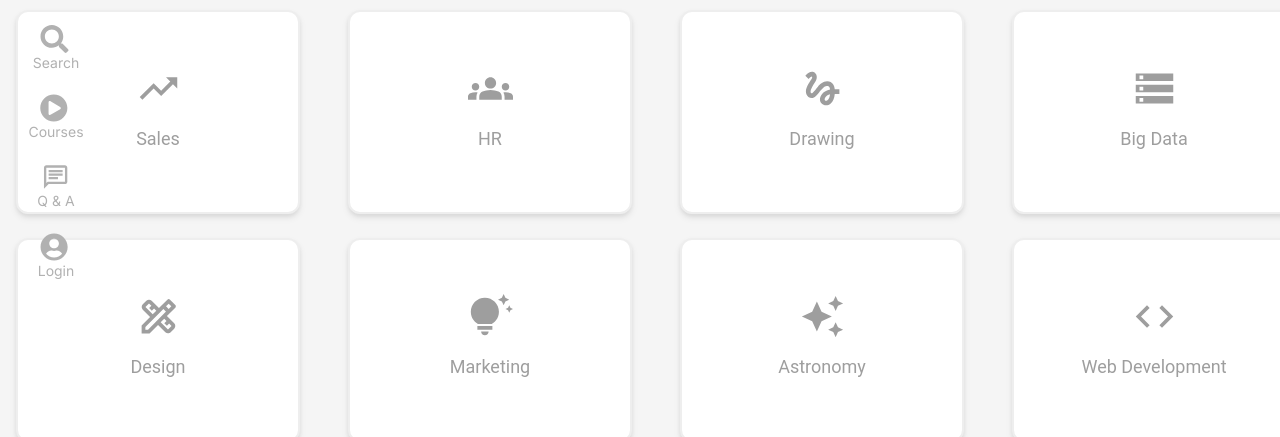
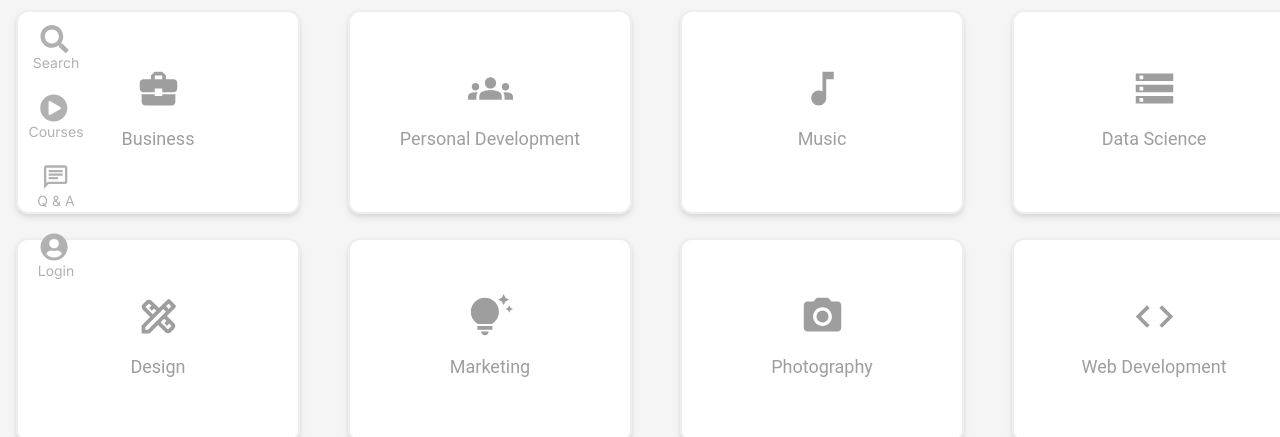
Before and after one commit to 202303-PRM-TR-FEW/Learning-app-team-5, a Next.js app: page /en/home in a window 1280 px wide. Both pictures are taken after a click on the button "Show More". Shown: the part 206-643 px from the top of the page. Built offline with nearby package versions, Linux system fonts and the light colour scheme; no server answers; the database is empty.

Commit message:
Categories page Fixes #33

```diff
--- a/app/[locale]/(main)/home/[gategory]/page.jsx
+++ b/app/[locale]/(main)/home/[gategory]/page.jsx
@@ -1,6 +1,15 @@
+import CourseDisplayPage from "@/components/course-general-components/CourseDisplayPage";
+
 const page = ({ params }) => {
-  console.log(params);
-  return <div>page</div>;
+  return (
+    <div className="min-h-screen">
+      <CourseDisplayPage
+        pageTitle={params.gategory}
+        navigationPath={"./"}
+        navigationName={"Home"}
+      />
+    </div>
+  );
 };
 
 export default page;
--- a/components/course-general-components/CourseList.jsx
+++ b/components/course-general-components/CourseList.jsx
@@ -1,5 +1,4 @@
 "use client";
-import React from "react";
 import { useEffect, useState } from "react";
 import { db } from "../../firebase";
 import { getDocs, collection } from "firebase/firestore";
@@ -8,6 +7,7 @@ import { Spinner } from "@material-tailwind/react";
 import NavigateNextOutlinedIcon from "@mui/icons-material/NavigateNextOutlined";
 import Link from "next/link";
 import { useTranslations } from "next-intl";
+import { UserAuth } from "@/app/context/AuthContext";
 
 function CourseList({
   onCourseClick,
@@ -18,7 +18,8 @@ function CourseList({
 }) {
   const [courses, setCourses] = useState([]);
   const [isLoading, setIsLoading] = useState(true);
-  const t =useTranslations("Courses")
+  const { user } = UserAuth();
+  const t = useTranslations("Courses");
 
   const coursesCollection = collection(db, "course-data");
 
@@ -49,9 +50,9 @@ function CourseList({
 
   const coursesToPull = courses.filter((course) => {
     if (pageTitle === t("title-1")) {
-      return course.isRegistered.includes(user.uid);
+      return course.isRegistered.includes(user ? user.uid : "");
     } else if (pageTitle === t("title-2")) {
-      return course.isSaved.includes(user.uid);
+      return course.isSaved.includes(user ? user.uid : "");
     } else if (pageTitle === course.category) {
       return course.category;
     } else {
--- a/components/course-general-components/CourseOverview.jsx
+++ b/components/course-general-components/CourseOverview.jsx
@@ -39,7 +39,9 @@ function CourseOverview({ selectedCourse }) {
       <div className="flex flex-col bg-[rgba(251,_251,_251,_0.5)] dark:bg-indigoDay p-4 m-4 rounded-2xl shadow-md justify-center items-center ">
         <div className="flex w-full justify-center items-center">
           <WavingHandOutlinedIcon className="text-[#56a0fe] text-6xl h-1/2 mr-2" />
-          <h1 className="text-2xl font-bold text-[#56a0fe]">{t("Message-1")}</h1>
+          <h1 className="text-2xl font-bold text-[#56a0fe]">
+            {t("Message-1")}
+          </h1>
         </div>
         {showArrowIcons && (
           <div className="flex w-full justify-center items-center">
@@ -52,14 +54,13 @@ function CourseOverview({ selectedCourse }) {
     );
   }
   return (
-    <div className="flex flex-col bg-white dark:bg-indigoDay p-4 m-4 rounded-2xl shadow-md justify-between ">
+    <div className="flex flex-col bg-white dark:bg-indigoDay  p-4 m-4 rounded-2xl shadow-md justify-between">
       {/* IDENTITY */}
-      <div className="lg:h-2/3 w-auto lg:flex lg:flex-col lg:justify-between grid grid-cols-2 lg:mb-2 mb-6 h-full">
+      <div className=" w-auto lg:flex lg:flex-col lg:justify-between grid grid-cols-2 lg:mb-2 mb-6">
         {/* IMAGE OR VIDEO  */}
         <div
-          className="hidden sm:block h-[300px] p-4 rounded-2xl w-full lg:w-full"
+          className="hidden sm:block h-[350px] p-4 rounded-2xl w-full lg:w-full"
           style={{
-
             backgroundImage: `url(${selectedCourse.courseImage})`,
             backgroundSize: "cover",
             backgroundPosition: "center",
@@ -142,13 +143,17 @@ function CourseOverview({ selectedCourse }) {
       {/* PREVIEW AND ENROLL BUTTONS */}
       <div className="flex justify-between my-4">
         <CourseButton
-          buttonName={selectedCourse.isRegistered ? t("Button-1") : t("Button-2")}
+          buttonName={
+            selectedCourse.isRegistered ? t("Button-1") : t("Button-2")
+          }
           handleClick={() =>
             console.log("add preview page navigation to handleClick function")
           }
         />
         <CourseButton
-          buttonName={selectedCourse.isRegistered ? t("Button-3"): t("Button-4")}
+          buttonName={
+            selectedCourse.isRegistered ? t("Button-3") : t("Button-4")
+          }
           handleClick={() =>
             console.log("add enroll page navigation to handleClick function")
           }
--- a/components/home-page-components/Categories.jsx
+++ b/components/home-page-components/Categories.jsx
@@ -1,10 +1,11 @@
 "use client";
 import { useState, useEffect } from "react";
 import dynamic from "next/dynamic";
-
-const TrendingUpIcon = dynamic(() => import("@mui/icons-material/TrendingUp"));
+const BusinessCenterIcon = dynamic(() =>
+  import("@mui/icons-material/BusinessCenter")
+);
 const GroupsIcon = dynamic(() => import("@mui/icons-material/Groups"));
-const GestureIcon = dynamic(() => import("@mui/icons-material/Gesture"));
+const MusicNoteIcon = dynamic(() => import("@mui/icons-material/MusicNote"));
 const StorageOutlinedIcon = dynamic(() =>
   import("@mui/icons-material/StorageOutlined")
 );
@@ -14,35 +15,35 @@ const DesignServicesOutlinedIcon = dynamic(() =>
 const TipsAndUpdatesIcon = dynamic(() =>
   import("@mui/icons-material/TipsAndUpdates")
 );
-const AutoAwesomeIcon = dynamic(() =>
-  import("@mui/icons-material/AutoAwesome")
+const PhotoCameraIcon = dynamic(() =>
+  import("@mui/icons-material/PhotoCamera")
 );
 const CodeIcon = dynamic(() => import("@mui/icons-material/Code"));
 import Link from "next/link";
 import { useTranslations } from "next-intl";
 
 function Categories() {
- const t = useTranslations('Home')
+  const t = useTranslations("Home");
   const categories = [
     {
       name: `${t("Sales")}`,
-      icon: <TrendingUpIcon style={{ fontSize: 45 }} />,
-      slug: "sales",
+      icon: <BusinessCenterIcon style={{ fontSize: 45 }} />,
+      slug: "business",
     },
     {
       name: `${t("HR")}`,
       icon: <GroupsIcon style={{ fontSize: 45 }} />,
-      slug: "hr",
+      slug: "personal-development",
     },
     {
       name: `${t("Drawing")}`,
-      icon: <GestureIcon style={{ fontSize: 45 }} />,
-      slug: "drawing",
+      icon: <MusicNoteIcon style={{ fontSize: 45 }} />,
+      slug: "music",
     },
     {
       name: `${t("Big Data")}`,
       icon: <StorageOutlinedIcon style={{ fontSize: 45 }} />,
-      slug: "big-data",
+      slug: "data-science",
     },
     {
       name: `${t("Design")}`,
@@ -56,20 +57,18 @@ function Categories() {
     },
     {
       name: `${t("Astronomy")}`,
-      icon: <AutoAwesomeIcon style={{ fontSize: 45 }} />,
-      slug: "astronomy",
+      icon: <PhotoCameraIcon style={{ fontSize: 45 }} />,
+      slug: "photography",
     },
     {
       name: `${t("Web Development")}`,
       icon: <CodeIcon style={{ fontSize: 45 }} />,
-      slug: "web-development",
+      slug: "development",
     },
   ];
 
   const [showAllCategories, setShowAllCategories] = useState(false);
   const [windowWidth, setWindowWidth] = useState(0);
-
-
 
   function debounce(func, timeout = 300) {
     let timer;
@@ -86,7 +85,6 @@ function debounce(func, timeout = 300) {
     window.addEventListener("resize", handleResize);
     return () => window.removeEventListener("resize", handleResize);
   }, []);
-
 
   const categoriesToShow = showAllCategories
     ? categories
@@ -107,10 +105,7 @@ function debounce(func, timeout = 300) {
       <h2 className="text-4xl font-bold py-6">{t("title-2")}</h2>
       <div className="grid place-content-center sm:grid-cols-2 md:grid-cols-2 lg:grid-cols-3 xl:grid-cols-4 gap-4 xl:gap-x-20">
         {categoriesToShow.map((category) => (
-          <Link
-            href={`/home/${category.slug}`}
-            key={category.slug}
-          >
+          <Link href={`/home/${category.slug}`} key={category.slug}>
             <button className="box-content border-2 p-3 drop-shadow-md leading-10 w-72 lg:w-64 3xl:w-80 h-44 bg-white rounded-xl mb-2 text-lg text-gray-500 hover:text-blue-500 hover:bg-blue-200 hover:border-blue-400 flex flex-col items-center justify-center dark:bg-indigoDay dark:border-purssianBlue dark:hover:border-blue-400">
               {category.icon}
               <span className="mt-2">{category.name}</span>
--- a/messages/en.json
+++ b/messages/en.json
@@ -35,13 +35,13 @@
     "minute": "m",
     "more" : "Show More",
     "less" : "Show Less",
-    "Sales": "Sales",
-    "HR": "HR",
-    "Drawing": "Drawing",
-    "Big Data": "Big Data",
+    "Sales": "Business",
+    "HR": "Personal Development",
+    "Drawing": "Music",
+    "Big Data": "Data Science",
     "Design": "Design",
     "Marketing": "Marketing",
-    "Astronomy": "Astronomy",
+    "Astronomy": "Photography",
     "Web Development": "Web Development"
   },
   "Search":{
--- a/messages/tr.json
+++ b/messages/tr.json
@@ -35,13 +35,13 @@
     "minute": "dk",
     "more": "Daha Fazla Göster",
     "less": "Daha Az Göster",
-    "Sales": "Satış",
-    "HR": "İnsan Kaynakları",
-    "Drawing": "Çizim",
-    "Big Data": "Büyük Veri",
+    "Sales": "işletme",
+    "HR": "Kişisel Gelişim",
+    "Drawing": "Müzik",
+    "Big Data": "Veri Bilimi",
     "Design": "Tasarım",
     "Marketing": "Pazarlama",
-    "Astronomy": "Astronomi",
+    "Astronomy": "fotoğrafçılık",
     "Web Development": "Web Geliştirme"
   },
   "Search": {
```
Lines whose indentation alone changed are shown as unchanged.
